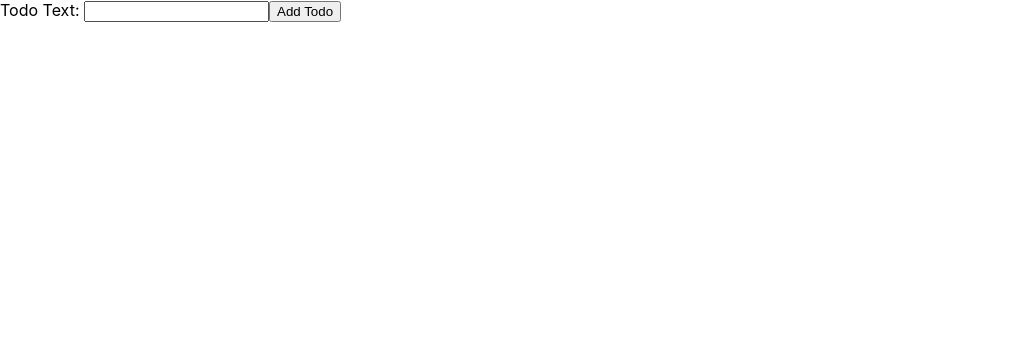
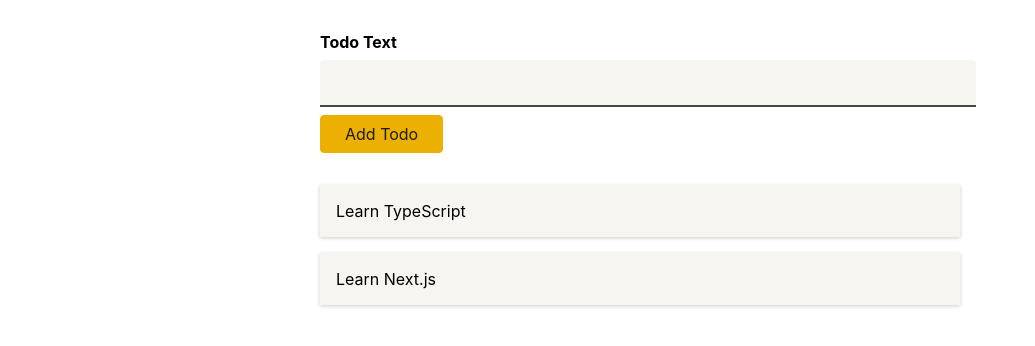
Before and after one commit to Raj-Thombare/TypeScript-React, a React (Create React App) app: page / in a window 1280 px wide. Shown: the top 346 px of the page, without its empty margins (0-1035 px from the left). Built offline with nearby package versions, Linux system fonts and the light colour scheme.

Commit message:
style:add styles to todo

```diff
--- a/src/App.tsx
+++ b/src/App.tsx
@@ -1,27 +1,26 @@
 import { useState } from "react";
 import Todos from "./components/Todos";
 import NewTodo from "./components/NewTodo";
-import { Item } from "./models/todo";
 
 const App = () => {
-  const [todos, setTodos] = useState<Item[]>([]);
+  const [todos, setTodos] = useState<string[]>([]);
 
-  // const dummy_todos = [
-  //   { id: 1, name: "Learn TypeScript" },
-  //   { id: 2, name: "Learn Next.js" },
-  // ];
+  const dummy_todos = [
+    { id: 1, name: "Learn TypeScript" },
+    { id: 2, name: "Learn Next.js" },
+  ];
 
   const addTodoHandler = (todoText: string) => {
     const newTodo = todoText;
     // const uid = Math.floor(Math.random() * 100);
 
-    setTodos([newTodo]);
+    // setTodos(newTodo);
   };
 
   return (
     <div>
       <NewTodo onAddTodo={addTodoHandler} />
-      <Todos items={todos} />
+      <Todos items={dummy_todos} />
     </div>
   );
 };
--- /dev/null
+++ b/src/components/NewTodo.module.css
@@ -0,0 +1,41 @@
+.form {
+  width: 40rem;
+  margin: 2rem auto;
+}
+
+.form label {
+  display: block;
+  font-weight: bold;
+  margin-bottom: 0.5rem;
+}
+
+.form input {
+  display: block;
+  width: 100%;
+  font: inherit;
+  font-size: 1.5rem;
+  padding: 0.5rem;
+  border-radius: 4px;
+  background-color: #f7f5ef;
+  border: none;
+  border-bottom: 2px solid #494844;
+  border-bottom-right-radius: 0;
+  border-bottom-left-radius: 0;
+  margin-bottom: 0.5rem;
+}
+
+.form button {
+  font: inherit;
+  background-color: #ebb002;
+  border: 1px solid #ebb002;
+  color: #201d0f;
+  padding: 0.5rem 1.5rem;
+  border-radius: 4px;
+  cursor: pointer;
+}
+
+.form button:hover,
+.form button:active {
+  background-color: #ebc002;
+  border-color: #ebc002;
+}
--- a/src/components/NewTodo.tsx
+++ b/src/components/NewTodo.tsx
@@ -1,4 +1,6 @@
 import { useRef } from "react";
+
+import classes from "./NewTodo.module.css";
 
 const NewTodo: React.FC<{ onAddTodo: (text: string) => void }> = ({
   onAddTodo,
@@ -21,8 +23,8 @@ const NewTodo: React.FC<{ onAddTodo: (text: string) => void }> = ({
 
   return (
     <div>
-      <form onSubmit={handleSubmit}>
-        <label htmlFor="text">Todo Text: </label>
+      <form onSubmit={handleSubmit} className={classes.form}>
+        <label htmlFor="text">Todo Text </label>
         <input type="text" id="text" ref={todoTextInputRef} />
         <button>Add Todo</button>
       </form>
--- /dev/null
+++ b/src/components/TodoItem.module.css
@@ -0,0 +1,6 @@
+.item {
+  margin: 1rem 0;
+  box-shadow: 0 1px 4px rgba(0, 0, 0, 0.2);
+  padding: 1rem;
+  background-color: #f7f5ef;
+}
--- a/src/components/TodoItem.tsx
+++ b/src/components/TodoItem.tsx
@@ -1,15 +1,9 @@
 import React from "react";
-import { Item } from "../models/todo";
 
-const TodoItem: React.FC<{ item: Item }> = ({ item }) => {
-  console.log(item);
-  return (
-    <div>
-      {/* {item.id} */}
+import classes from "./TodoItem.module.css";
 
-      <h2>{item.name}</h2>
-    </div>
-  );
+const TodoItem: React.FC<{ text: string }> = ({ text }) => {
+  return <li className={classes.item}>{text}</li>;
 };
 
 export default TodoItem;
--- /dev/null
+++ b/src/components/Todos.module.css
@@ -0,0 +1,6 @@
+.todos {
+  list-style: none;
+  margin: 2rem auto;
+  padding: 0;
+  width: 40rem;
+}
--- a/src/components/Todos.tsx
+++ b/src/components/Todos.tsx
@@ -1,16 +1,17 @@
+import TodoItem from "./TodoItem";
 import { Item } from "../models/todo";
-import TodoItem from "./TodoItem";
+import classes from "./Todos.module.css";
 
 interface Props {
   items: Item[];
-  children?: React.ReactNode;
+  // children?: React.ReactNode;
 }
 
 const Todos: React.FC<Props> = ({ items }) => {
   return (
-    <ul>
+    <ul className={classes.todos}>
       {items.map((item) => (
-        <TodoItem item={item} />
+        <TodoItem key={item.id} text={item.name} />
       ))}
     </ul>
   );
--- a/src/index.tsx
+++ b/src/index.tsx
@@ -7,8 +7,4 @@ const root = ReactDOM.createRoot(
   document.getElementById("root") as HTMLElement
 );
 
-root.render(
-  <React.StrictMode>
-    <App />
-  </React.StrictMode>
-);
+root.render(<App />);
--- a/src/models/todo.ts
+++ b/src/models/todo.ts
@@ -1,4 +1,4 @@
 export interface Item {
-  // id: number;
+  id: number;
   name: string;
 }
```
